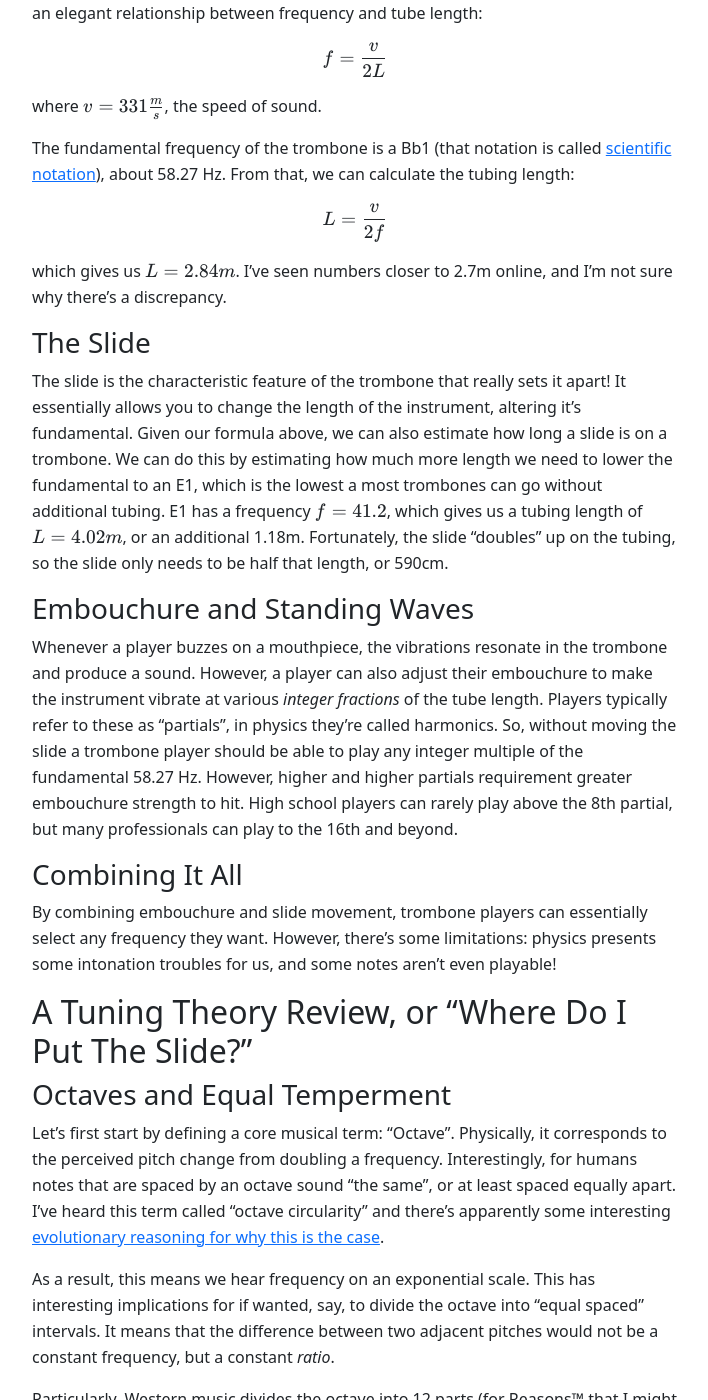
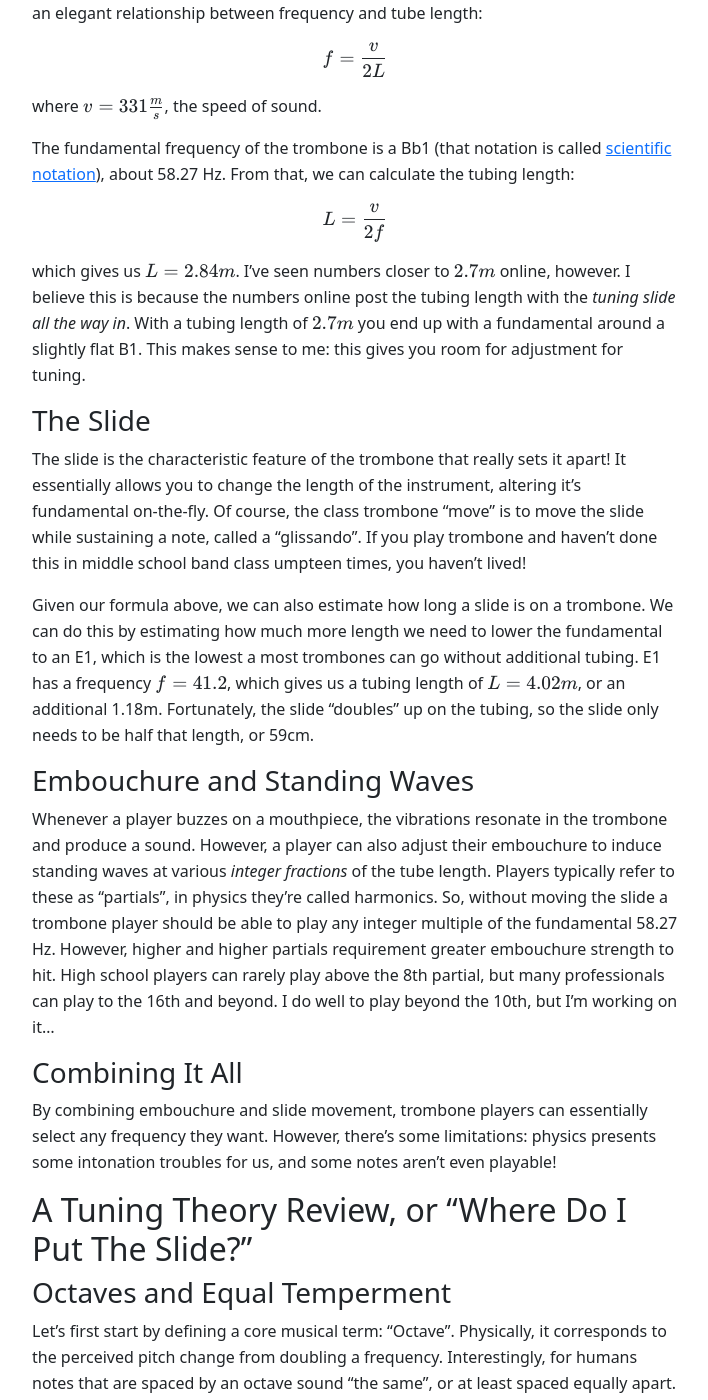
Before and after one commit to chipbell4/chipbell4.github.io, a Jekyll site: the page built from _posts/2025-01-19-an-overview-of-the-trombone.md, in a window 1280 px wide and 1400 px high, scrolled down 663 px. Shown: the whole window, without its empty margins (285-993 px from the left). Built offline with Jekyll 4.4.1, drawn with Linux system fonts in a browser that asks for light colours; nearby versions of some CDN libraries; some of the changed text lies outside the part shown.

Commit message:
Some adjustments and revisions

```diff
--- a/_posts/2025-01-19-an-overview-of-the-trombone.md
+++ b/_posts/2025-01-19-an-overview-of-the-trombone.md
@@ -1,6 +1,6 @@
 ---
 layout: post
-title: "An Overview of the Trombone"
+title: "Trombone: Basic Physics to Art"
 date: 2025-01-19 00:20:19
 categories: music math
 ---
@@ -121,23 +121,30 @@
 $$
 
 which gives us $L = 2.84m$.
-I've seen numbers closer to 2.7m online, and I'm not sure why there's a discrepancy.
+I've seen numbers closer to $2.7m$ online, however.
+I believe this is because the numbers online post the tubing length with the _tuning slide all the way in_.
+With a tubing length of $2.7m$ you end up with a fundamental around a slightly flat B1.
+This makes sense to me: this gives you room for adjustment for tuning.
 
 ### The Slide
 The slide is the characteristic feature of the trombone that really sets it apart!
-It essentially allows you to change the length of the instrument, altering it's fundamental.
+It essentially allows you to change the length of the instrument, altering it's fundamental on-the-fly.
+Of course, the class trombone "move" is to move the slide while sustaining a note, called a "glissando".
+If you play trombone and haven't done this in middle school band class umpteen times, you haven't lived!
+
 Given our formula above, we can also estimate how long a slide is on a trombone.
 We can do this by estimating how much more length we need to lower the fundamental to an E1, which is the lowest a most trombones can go without additional tubing.
 E1 has a frequency $f = 41.2$, which gives us a tubing length of $L = 4.02m$, or an additional 1.18m.
-Fortunately, the slide "doubles" up on the tubing, so the slide only needs to be half that length, or 590cm.
+Fortunately, the slide "doubles" up on the tubing, so the slide only needs to be half that length, or 59cm.
 
 ### Embouchure and Standing Waves
 Whenever a player buzzes on a mouthpiece, the vibrations resonate in the trombone and produce a sound.
-However, a player can also adjust their embouchure to make the instrument vibrate at various _integer fractions_ of the tube length.
+However, a player can also adjust their embouchure to induce standing waves at various _integer fractions_ of the tube length.
 Players typically refer to these as "partials", in physics they're called harmonics.
 So, without moving the slide a trombone player should be able to play any integer multiple of the fundamental 58.27 Hz.
 However, higher and higher partials requirement greater embouchure strength to hit.
 High school players can rarely play above the 8th partial, but many professionals can play to the 16th and beyond.
+I do well to play beyond the 10th, but I'm working on it...
 
 ### Combining It All
 By combining embouchure and slide movement, trombone players can essentially select any frequency they want.
@@ -231,7 +238,26 @@
 The 7th partial is even worse. It's a very out of tune Ab4.
 In equal temperment, 415.30 Hz, but as an integer multiple of the fundamental 407.89 Hz.
 
-TODO TABLE HERE
+| Partial | Frequency | 12TET Frequency | Error |
+|---------|-----------|-----------------|-------|
+| 1       | 58.3      | 58.3            | 0%    |
+|---------|-----------|-----------------|-------|
+| 2       | 116.5     | 116.5           | 0%    |
+|---------|-----------|-----------------|-------|
+| 3       | 174.8     | 174.6           | 0.11% |
+|---------|-----------|-----------------|-------|
+| 4       | 233.1     | 233.1           | 0%    |
+|---------|-----------|-----------------|-------|
+| 5       | 291.4     | 293.7           | 0.78% |
+|---------|-----------|-----------------|-------|
+| 6       | 349.6     | 349.2           | 0.11% |
+|---------|-----------|-----------------|-------|
+| 7       | 407.9     | 415.3           | 1.78% |
+|---------|-----------|-----------------|-------|
+| 8       | 466.2     | 466.2           | 0%    |
+
+Notice that the powers of 2 are always in tune.
+Also, the percentage error for the 7th partial doesn't seem like a lot, but it's still extremely noticeable.
 
 ## The Art of Playing In Tune
 Given these tuning quirks that physics gives us, trombonists typically learn to adjust pitch on the fly with the slide (and embouchure) to keep things in tune.
@@ -348,7 +374,7 @@
   However, you'll see many trombones (most professional symphonic models) also have an "F attachment".
   This is essentially a valve that lowers the fundamental frequency of the trombone down to F1 which will make those missing pitches available.
   Also note that many trombonists can use their embouchure to reach those notes without the help of an attachment.
-  These are called "false tones" and are typically inferior in tone quality.
+  These are called "false tones" but typically have poor tone quality.
 
 ### Routing Passages
 The slide while providing the ability to adjust intonation at will also requires greater physical movement than a valve.
@@ -402,10 +428,12 @@
 
 This is mostly how I and other people I've seen play this scale.
 I used a script to generate this, and it's worth pointing out a few things:
-- D4 is in _past 1st position_, because it's a little flat. The script was trying to fix that for me.
-- The sixth partial notes, F4 and Eb4 are "out" a little.
-- However, C4 is further in (even though it's also in 3rd position like Eb4).
-- The G is practically _in-between_ positions.
+- D4 is in _past 1st position_, because it's a little flat (we saw that in the table earlier)
+  The script was trying to fix that for me.
+- The sixth partial notes, F4 and Eb4 are "out" a little because that partial tends to be sharp.
+- However, C4 is further in (even though it's also in 3rd position like Eb4), because the 5th partial is a little flat.
+- The G4 is practically _in-between_ positions.
+  This is how most trombonists play this note.
 
 Now, let's look at a different path one could take
 <canvas id="bb-major-different"></canvas>
@@ -434,14 +462,34 @@
 </script>
 
 This certainly looks different...
-- There's no zig-zags: the slide moves in one direction for a while and then back. This arguably would let you play faster
+- There's no zig-zags: the slide moves in one direction for a while and then back.
+  This arguably would let you play faster.
 - I've never played this scale like this. Ever. It seems like a good idea, but why haven't I?
+
+### Some Reflection
 
 This has got me thinking about why that first way may _actually be better in practice_, and here's a few thoughts I have:
 - People learn the first pattern earlier so the muscle memory is more "solidified".
   It's easier to play that pattern because you don't have to think as hard about it
 - Tuning is easier in closer positions, like 2nd and 3rd.
   This is probably due to how your arm works.
-  As a result, that second pattern ends up being harder to tune with lots of far-out positions
-- The 7th partial is a little more difficult to tune. So, when one _does_ play on that partial they stick to notes they play a lot on that partial.
-  So, that G4 in 2nd is more likely to be in tune while playing than the Eb4 in 6th because we rarely play Eb4 in 6th.
+  The fine adjustments needed for tuning a note on-the-fly "feel harder" in 5th, 6th, and 7th in my experience.
+  As a result, that second pattern ends up being harder to tune overall with lots of far-out positions
+- The 7th partial is a little more difficult to tune because the positions for in-tune notes aren't in the "normal place".
+  So, when one _does_ play on that partial they stick to notes they play a lot on that partial.
+  So, that G4 in 2nd is more likely to be in tune while playing than the Eb4 in 6th because we rarely play Eb4 in 6th but have a lot of practice with that G4.
+
+I think the major takeway for me is that there are oftentimes slide motions that optimize movement.
+However, intonation is also a factor to be considered.
+Pitches "slot" differently at further positions which can make placement more difficult.
+All of these factors must be considered when planning how to play something.
+It is indeed an art, and not a science!
+
+This does inspire me though: if I (or you!) work through different routing through passages we may find that with some practice an "unconventional pattern" makes something easier!
+
+## Conclusion
+Okay, so this was my whirlwind tour of the trombone.
+There's some fascinating physics and math behind the instrument which we got to see in action.
+Despite that, there is considerable nuance to playing trombone and an accomplished trombonist has to consider not only the physics of the instrument, it's unique limitations and strengths, but also the act of making music.
+I hope this write-up gave you some intuition on those physical considerations of this strange and awkward, but incredibly expressive instrument.
+Happy tuning!
```
Also changed, not shown: other parts of _posts/2025-01-19-an-overview-of-the-trombone.md (+8 -8 lines).
